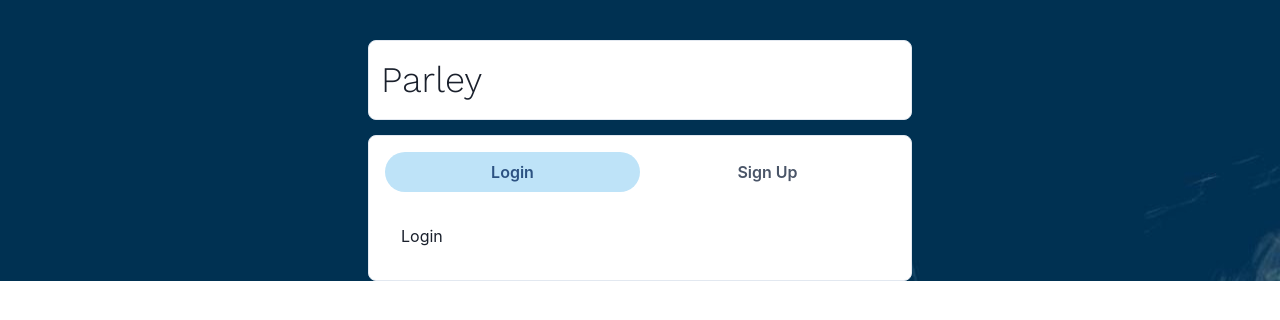
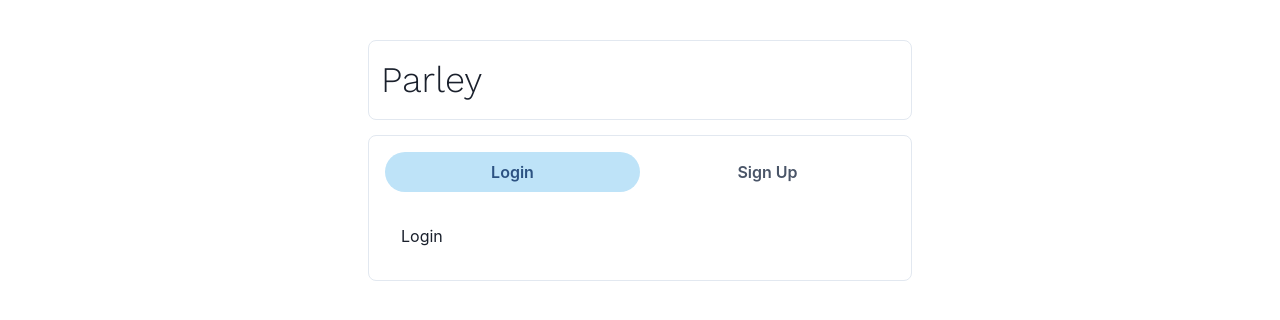
Before and after one commit to surajkumar225/Mensajera, a React (Create React App) app in the folder frontend/: page / in a window 1280 px wide. Shown: the top 320 px of the page. Built offline with nearby package versions, Linux system fonts and the light colour scheme; a web font is replaced by a local one.

Commit message:
Chat App

```diff
--- a/frontend/src/App.css
+++ b/frontend/src/App.css
@@ -1,9 +1,9 @@
 @import url('https://fonts.googleapis.com/css2?family=Alegreya+Sans+SC:wght@800&family=Anton&family=Archivo&family=Barlow+Condensed:ital,wght@0,500;1,600&family=Bebas+Neue&family=Cabin:wght@700&family=Caveat&family=Changa:wght@200&family=Crete+Round&family=Dhurjati&family=Dongle&family=Dosis:wght@700&family=Fjalla+One&family=Inconsolata:wght@300&family=Indie+Flower&family=Josefin+Sans:wght@200&family=Kanit:wght@100&family=Lato:wght@100&family=Lobster&family=Magra:wght@700&family=Montserrat:wght@600;700&family=Moo+Lah+Lah&family=Open+Sans:wght@300;500&family=Oswald:wght@200&family=PT+Sans+Narrow&family=Padauk:wght@700&family=Patrick+Hand&family=Pragati+Narrow&family=Prompt:wght@700&family=Raleway:wght@100&family=Righteous&family=Roboto+Condensed:wght@300&family=Roboto:wght@300&family=Rubik:wght@500&family=Saira+Condensed:wght@400;900&family=Secular+One&family=Seymour+One&family=Shadows+Into+Light&family=Source+Code+Pro:wght@200&family=Teko:wght@300&family=Work+Sans:wght@300&family=Yanone+Kaffeesatz:wght@200&display=swap');
 
 .App{
-    /* min-height: 100vh; */
+    min-height: 100vh;
     display: flex;
-    background-image: url("./bgimage1.jpg");
-    background-size: cover;
-    background-position: center;
+    /* background-image: url("./bgimage1.jpg"); */
+    /* background-size: cover; */
+    /* background-position: center; */
 }
```
